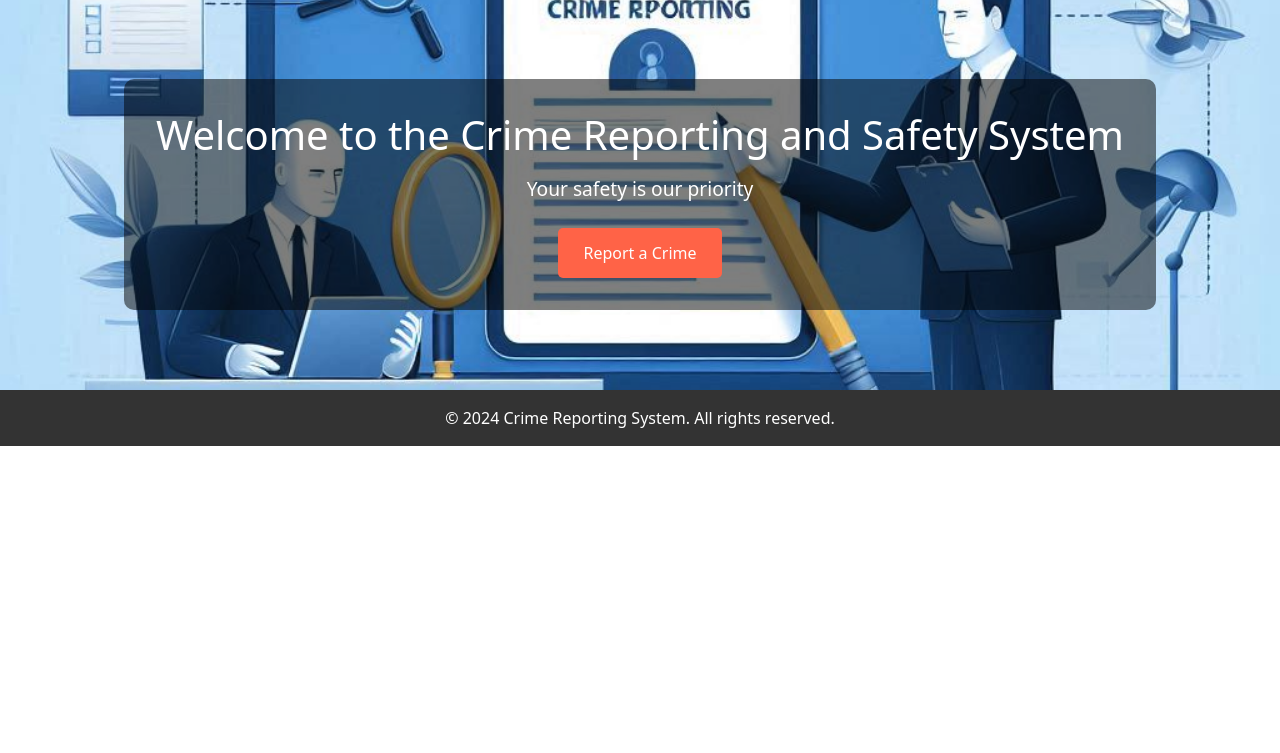
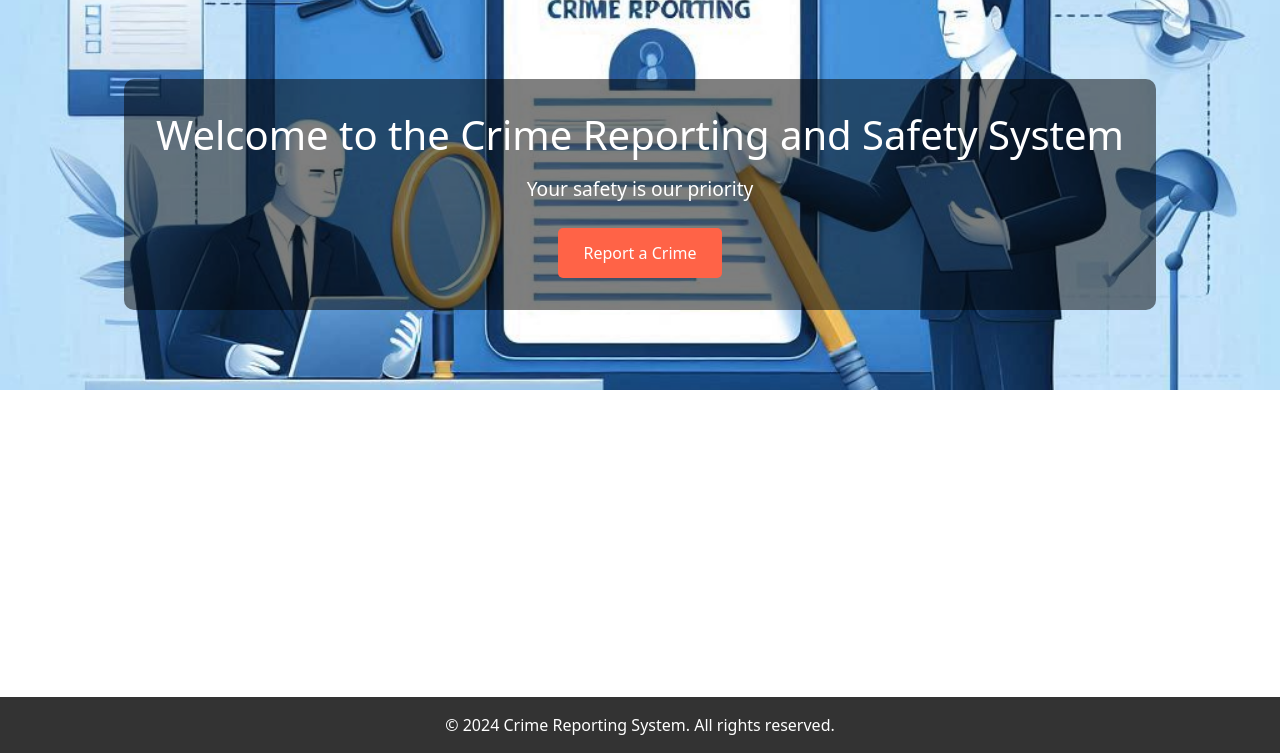
Before and after one commit to Muhammad0isah/CrimeReportingAndSafetySystem, a Django app: page / in a window 1280 px wide. Shown: the part 47-800 px from the top of the page. Run offline with Django 5.2, Linux system fonts and the light colour scheme.

Commit message:
initial commit

```diff
--- a/static/css/style.css
+++ b/static/css/style.css
@@ -91,11 +91,21 @@ body, html {
 }
 
 /* Footer */
+/*.footer {*/
+/*    background-color: #333;*/
+/*    color: #fff;*/
+/*    text-align: center;*/
+/*    padding: 1rem 0;*/
+/*}*/
 .footer {
+    position: fixed;
+    left: 0;
+    bottom: 0;
+    width: 100%;
+    color: #fff;
+    padding:1rem 0;
     background-color: #333;
-    color: #fff;
     text-align: center;
-    padding: 1rem 0;
 }
 
 .footer p {
```
Also changed, not shown: db.sqlite3.
